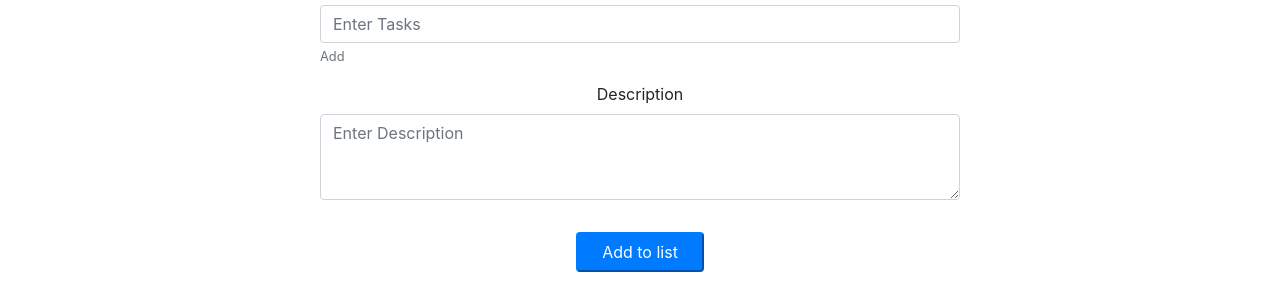
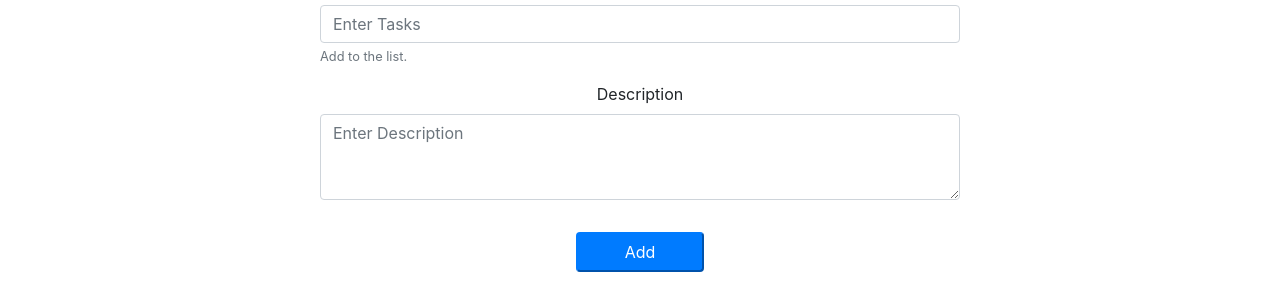
Before and after one commit to Abhinavchawda/my_manager.com, a plain HTML site: page tasks.html in a window 1280 px wide. Shown: the part 299-600 px from the top of the page. Drawn offline with nearby package versions, Linux system fonts and the light colour scheme.

Commit message:
Update tasks.html

```diff
--- a/tasks.html
+++ b/tasks.html
@@ -40,13 +40,13 @@
                 <label id="finance" for="title">Tasks</label>
                 <input type="text" class="form-control" id="title" aria-describedby="emailHelp"
                     placeholder="Enter Tasks">
-                <small id="emailHelp" class="form-text text-muted">Add</small>
+                <small id="emailHelp" class="form-text text-muted">Add to the list.</small>
             </div>
             <div class="form-group">
                 <label id="finance-description" for="description">Description</label>
                 <textarea class="form-control" id="description" rows="3" placeholder="Enter Description"></textarea>
             </div>
-            <button type="submit" id="add" class="btn-primary">Add to list</button>
+            <button type="submit" id="add" class="btn-primary">Add</button>
             <button type="submit" id="add" class="btn-primary" onclick="clear_list()">Clear list</button>
 
             <div id="items" class="my-4">
```
